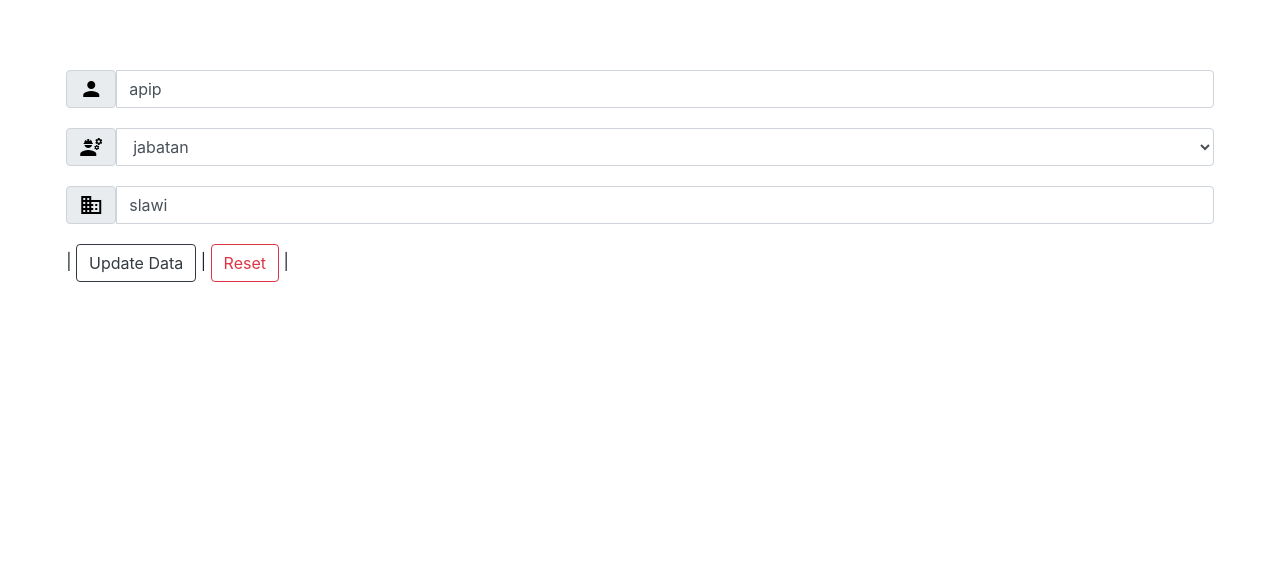
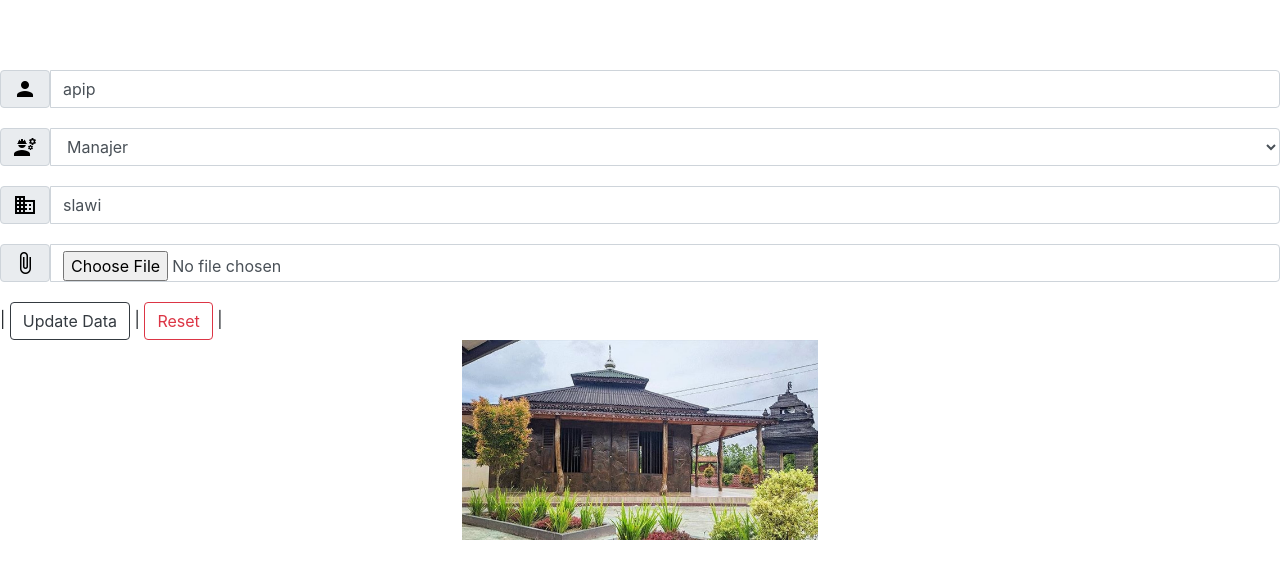
Before and after one commit to Tsaqif2221/data_pegawai, a PHP site: page /admin/edit_pegawai.php?id=1 in a window 1280 px wide. Shown: the part 56-635 px from the top of the page. Run offline with PHP 8.4, Linux system fonts and the light colour scheme; a user stored in the database is signed in; data comes from the database, SQL or seed files in the repository; both versions use the stored data as it was after the commit.

Commit message:
data_pegawai

```diff
--- a/admin/detail_data.php
+++ b/admin/detail_data.php
@@ -34,7 +34,7 @@
         <?php
         include('../config.php');
         $id = $_GET['id'];
-        $cari = "SELECT pegawai.id, pegawai.nama, pegawai.jabatan, pegawai.alamat, pegawai.id_user, user.username, user.level FROM pegawai JOIN user ON pegawai.id_user=user.id_user WHERE id=$id";
+        $cari = "SELECT pegawai.id, pegawai.nama, pegawai.jabatan, pegawai.alamat, pegawai.id_user, pegawai.foto, user.username, user.level FROM pegawai JOIN user ON pegawai.id_user=user.id_user WHERE id=$id";
         $hasil = mysqli_query($konek, $cari);
         $ada = mysqli_num_rows($hasil);
         if ($ada > 0) {
@@ -48,6 +48,7 @@
         $_id_user = $data['id_user'];
         $_username = $data['username'];
         $_level = $data['level'];
+        $_foto = $data['foto'];
         ?>
         <table class="table">
     <thead>
@@ -79,6 +80,9 @@
         <th>: <?php echo $_level; ?></th>
     </thead>
         </table>
+        <center>
+        <img src="../foto/<?php echo $_foto;?>" weight="200px" height="200px">
+        </center>
     </div>
 
     <?php
--- a/admin/edit_pegawai.php
+++ b/admin/edit_pegawai.php
@@ -43,8 +43,9 @@
     $_nama = $data['nama'];
     $_jabatan = $data['jabatan'];
     $_alamat = $data['alamat'];
+    $foto = $data['foto'];
     ?>
-    <form class="row row-cols-lg-auto g-3 align-items-center" action="" method="post" autocomplete="off">
+    <form class="row row-cols-lg-auto g-3 align-items-center" action="" method="post" autocomplete="off" enctype="multipart/form-data">
       <input type="hidden" value="<?php echo $id; ?>" name="id">
       <div class="col-12" style="margin-top: 70px;">
         <div class="input-group">
@@ -56,12 +57,12 @@
       <div class="col-12" style="margin-top: 20px;">
         <div class="input-group">
           <div class="input-group-text"><i class="material-icons" style='color: black;'>engineering</i></div>
-          <select class="form-control" name="jabatan" value="<?php echo $_jabatan; ?>" required>
+          <select class="form-control" name="jabatan"  required>
             <option disabled selected value>jabatan</option>
-            <option>CEO</option>
-            <option>Manajer</option>
-            <option>Engineering</option>
-            <option>Staff</option>
+            <option value="CEO" <?php if ($_jabatan === 'CEO') echo 'selected'; ?>>CEO</option>
+            <option value="Manajer" <?php if ($_jabatan === 'Manajer') echo 'selected'; ?>>Manajer</option>
+            <option value="Engineering" <?php if ($_jabatan === 'Engineering') echo 'selected'; ?>>Engineering</option>
+            <option value="Staff" <?php if ($_jabatan === 'Staff') echo 'selected'; ?>>Staff</option>
           </select>
         </div>
       </div>
@@ -75,6 +76,13 @@
       </div>
 
       <div class="col-12" style="margin-top: 20px;">
+        <div class="input-group">
+          <div class="input-group-text"><i class="material-icons" style='color: black;'>attach_file</i></div>
+          <input type="file" class="form-control" name="foto" size="20">
+        </div>
+      </div>
+
+      <div class="col-12" style="margin-top: 20px;">
         <a>| </a>
         <input type="submit" value="Update Data" name="update" class='btn btn-outline-dark'>
         <a> | </a>
@@ -84,13 +92,60 @@
     </form>
   </div>
   <center>
+  <img src="../foto/<?php echo $foto;?>" weight="200px" height="200px">
+  <br>
     <?php
     include('../config.php');
+    include('fungsi_thumb.php');
+
 if (isset($_POST['update'])) {
     $id = $_POST['id'];
     $_nama = $_POST['nama'];
     $_jabatan = $_POST['jabatan'];
     $_alamat = $_POST['alamat'];
+
+    $cari_foto = "SELECT foto FROM pegawai WHERE id=$id";
+    $hasil_foto = mysqli_query($konek, $cari_foto);
+    $data_foto = mysqli_fetch_array($hasil_foto);
+    $foto_lama = $data_foto['foto'];
+
+    if ($_FILES['foto']['error'] == UPLOAD_ERR_OK) {
+        $lokasi_file = $_FILES['foto']['tmp_name'];
+        $nama_file = $_FILES['foto']['name'];
+
+        $acak = rand(000000, 999999);
+        $nama_file_ok = $acak . '_' . time() . '_' . $nama_file;
+
+        $folder = "../foto/";
+
+        if (move_uploaded_file($lokasi_file, $folder . $nama_file_ok)) {
+
+            if (!empty($foto_lama)) {
+                unlink($folder . $foto_lama);
+            }
+
+            $sql = "UPDATE pegawai SET nama='$_nama', jabatan='$_jabatan', alamat='$_alamat', foto='$nama_file_ok' WHERE id=$id";
+            $update = mysqli_query($konek, $sql);
+
+            if ($update) {
+                echo "
+                    <i class='material-icons' style='font-size:70px; color: green;'>check</i>
+                    <br>
+                    Edit data berhasil
+                    <div style='margin-top: 60px'>
+                        <a>| </a><a class='btn btn-outline-dark' href='tampil_data.php'>Tampilkan data</a><a> |</a>
+                    </div>";
+            } else {
+                echo "
+                    <i class='material-icons' style='font-size:70px; color: red;'>dangerous</i>
+                    <br>
+                    Update data tidak berhasil";
+            }
+        } else {
+            echo "Unggah file gagal.";
+        }
+    } else {
+
         $sql = "UPDATE pegawai SET nama='$_nama', jabatan='$_jabatan', alamat='$_alamat' WHERE id=$id";
         $update = mysqli_query($konek, $sql);
 
@@ -98,7 +153,7 @@
             echo "
                 <i class='material-icons' style='font-size:70px; color: green;'>check</i>
                 <br>
-                    edit data berhasil
+                Edit data berhasil
                 <div style='margin-top: 60px'>
                     <a>| </a><a class='btn btn-outline-dark' href='tampil_data.php'>Tampilkan data</a><a> |</a>
                 </div>";
@@ -106,10 +161,12 @@
             echo "
                 <i class='material-icons' style='font-size:70px; color: red;'>dangerous</i>
                 <br>
-                    tambah data tidak berhasil";
+                Update data tidak berhasil";
+        }
     }
 }
 ?>
+
   </center>
   <script src="https://cdn.jsdelivr.net/npm/jquery@3.5.1/dist/jquery.slim.min.js"
     integrity="sha384-DfXdz2htPH0lsSSs5nCTpuj/zy4C+OGpamoFVy38MVBnE+IbbVYUew+OrCXaRkfj"
--- a/admin/edit_user.php
+++ b/admin/edit_user.php
@@ -68,8 +68,8 @@
                     <div class="input-group-text"><i class="material-icons" style='color: black;'>manage_accounts</i></div>
                     <select class="form-control" name="level" value="<?php echo $_password; ?>" required>
                         <option disabled selected value>pilih level</option>
-                        <option>admin</option>
-                        <option>user</option>
+                        <option value="admin" <?php if ($_level === 'admin') echo 'selected'; ?>>admin</option>
+                        <option value="user" <?php if ($_level === 'user') echo 'selected'; ?>>user</option>
                     </select>
                 </div>
             </div>
--- /dev/null
+++ b/admin/fungsi_thumb.php
@@ -0,0 +1,9 @@
+<?php
+function thumb($upload_name,$direktori){
+
+    $file_upload = $direktori . $upload_name;
+
+    $nama_gbr_asli = $_FILES['foto']['tmp_name'];
+    move_uploaded_file($nama_gbr_asli,$file_upload);
+}
+?>
--- a/index.php
+++ b/index.php
@@ -29,6 +29,7 @@
 <html>
 
 <head>
+  <title>Form Login</title>
   <link rel="stylesheet" href="https://fonts.googleapis.com/icon?family=Material+Icons">
   <meta charset="utf-8">
   <meta name="viewport" content="width=device-width, initial-scale=1, shrink-to-fit=no">
```
Also changed, not shown: admin/tambah_data.php (+20 -3 lines), database/perusahaan.sql (+11 -13 lines), foto/740292_1704783102_617df51fedb69-bangunan-mushola-tersebut-dibuat-dari-limbah-kayu-ulin-di-desa-terawan-kalteng_tvonenews_1265_711.jpg (added), foto/810565Screenshot 2023-11-01 134837.png (added), foto/985187Screenshot 2023-11-01 133055.png (added). Lines whose indentation alone changed are shown as unchanged.
